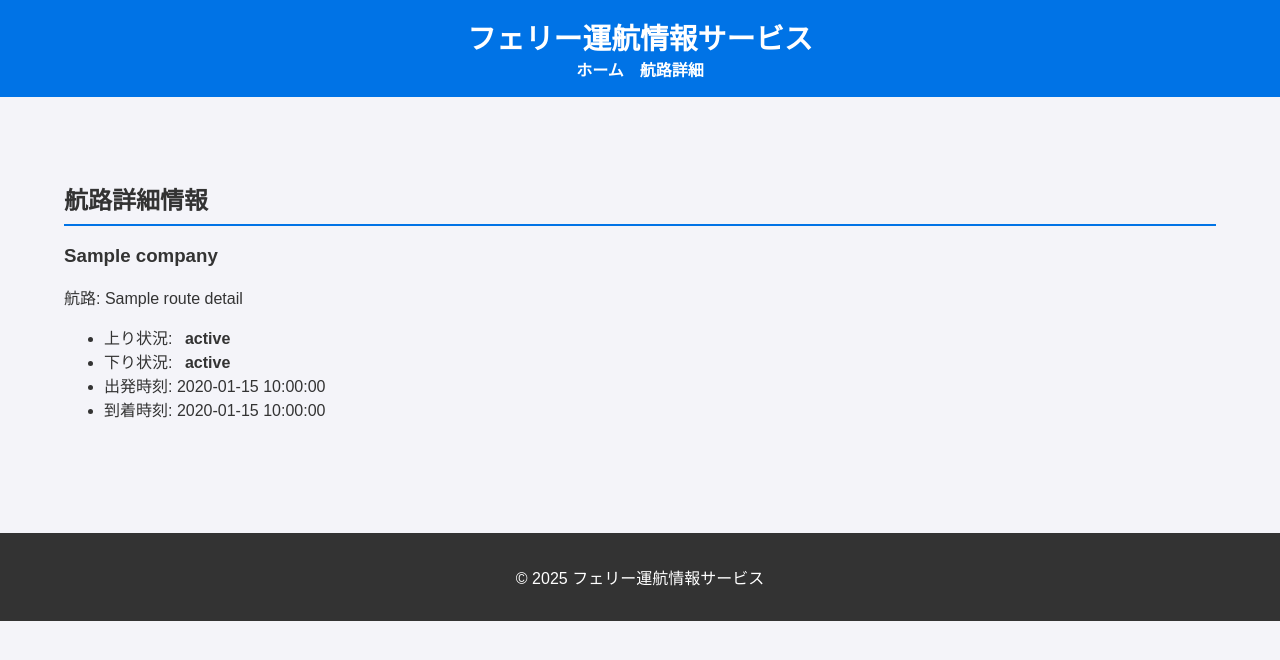
After one commit to yanchi/ShipInfo, a Symfony app: template templates/details/index.html.twig in a window 1280 px wide. The commit adds this page. Shown: the top 660 px of the page. Run offline with Twig, Linux system fonts and the light colour scheme; the template is opened without the code that fills it: most values are stand-ins (such as "Sample title", 1, 10 or a date in 2020); some libraries are stand-ins or nearby versions.

Commit message:
航路詳細ページの実装を追加

```diff
--- a/templates/base.html.twig
+++ b/templates/base.html.twig
@@ -12,7 +12,7 @@
         <nav>
             <ul>
                 <li><a href="{{ path('app_home') }}">ホーム</a></li>
-                {# <li><a href="{{ path('app_details') }}">航路詳細</a></li> #}
+                <li><a href="{{ path('app_details') }}">航路詳細</a></li>
                 {# <li><a href="{{ path('app_support') }}">サポート</a></li> #}
             </ul>
         </nav>
--- /dev/null
+++ b/templates/details/index.html.twig
@@ -0,0 +1,28 @@
+{% extends 'base.html.twig' %}
+
+{% block title %}航路詳細{% endblock %}
+
+{% block body %}
+<main>
+    <section id="route-details">
+        <h2>航路詳細情報</h2>
+
+        {% if route_details is not empty %}
+            {% for detail in route_details %}
+            <div class="route-detail">
+                <h3>{{ detail.company }}</h3>
+                <p>航路: {{ detail.route_name }}</p>
+                <ul>
+                    <li>上り状況: <span class="status {{ detail.up_status|lower }}">{{ detail.up_status_text }}</span></li>
+                     <li>下り状況: <span class="status {{ detail.down_status|lower }}">{{ detail.down_status_text }}</span></li>
+                    <li>出発時刻: {{ detail.departure_time }}</li>
+                    <li>到着時刻: {{ detail.arrival_time }}</li>
+                </ul>
+            </div>
+            {% endfor %}
+        {% else %}
+            <p>現在、詳細情報はありません。</p>
+        {% endif %}
+    </section>
+</main>
+{% endblock %}
--- a/templates/home/index.html.twig
+++ b/templates/home/index.html.twig
@@ -12,7 +12,7 @@
                 <h3>{{ ship.name }}</h3>
                 <ul>
                 {% for route in ship.routes %}
-                <li>{{ route.name }}: <span class="status {{ route.up_status }}">{{ route.up_status_text }}</span> / <span class="status {{ route.down_status }}">{{ route.down_status_text }}</span></li>
+                <li>{{ route.name }}: <span class="status {{ route.status }}">{{ route.status_text }}</span> </li>
                 {% endfor %}
                 </ul>
             </div>
```
Also changed, not shown: src/Controller/DetailsController.php (added, +43 -0 lines).
